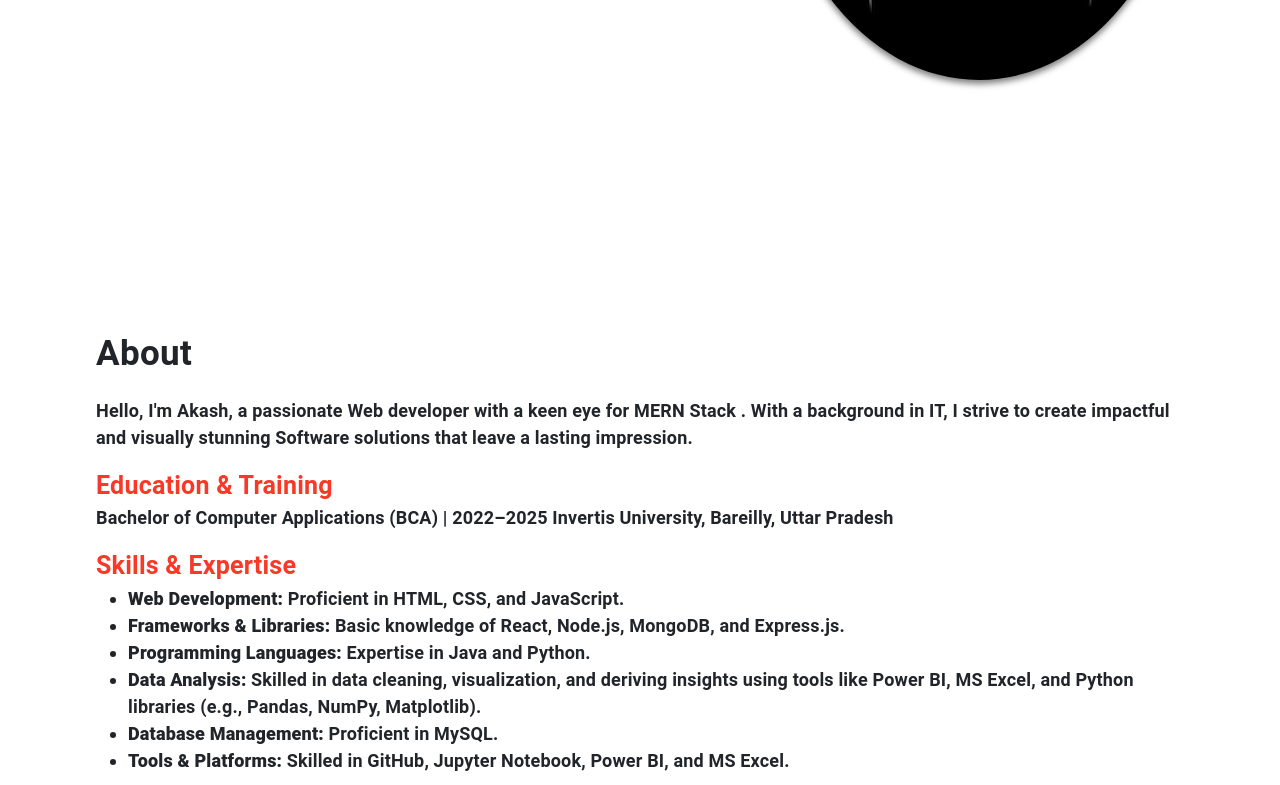
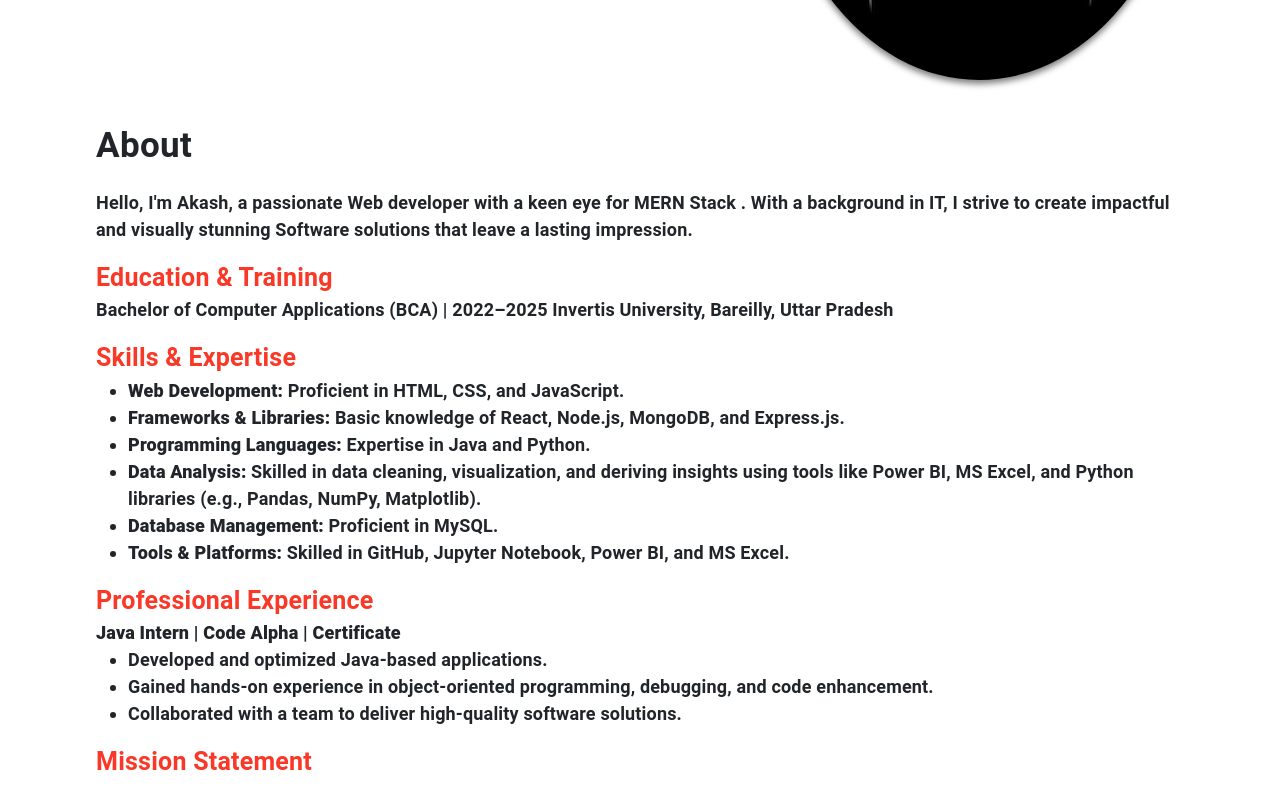
Before and after one commit to akash09gupta/MyPortfolio, a React (Create React App) app: page / in a window 1280 px wide. Shown: the part 640-1425 px from the top of the page. Built offline with nearby package versions, Linux system fonts and the light colour scheme.

Commit message:
all done

```diff
--- a/src/components/about.jsx
+++ b/src/components/about.jsx
@@ -2,10 +2,12 @@ import { Typography, useMediaQuery } from "@mui/material";
 
 const About = () => {
     const _700 = useMediaQuery("(min-width: 700px)");
-    const _850 = useMediaQuery("(min-width: 850px)");
     return (
         <>
-        <div className="about-section" id='about' style={{marginTop: _850 ? '13rem' : _700 ? 0 : '4rem', borderBottom: '2px solid gray'}}>
+        <div className="about-section" id='about' style={{
+            marginTop:_700 ? 0 : '4rem',
+            borderBottom: '2px solid gray'
+            }}>
             <Typography
             sx={{
                 marginLeft: _700 ? '6rem' : '2rem',
```
